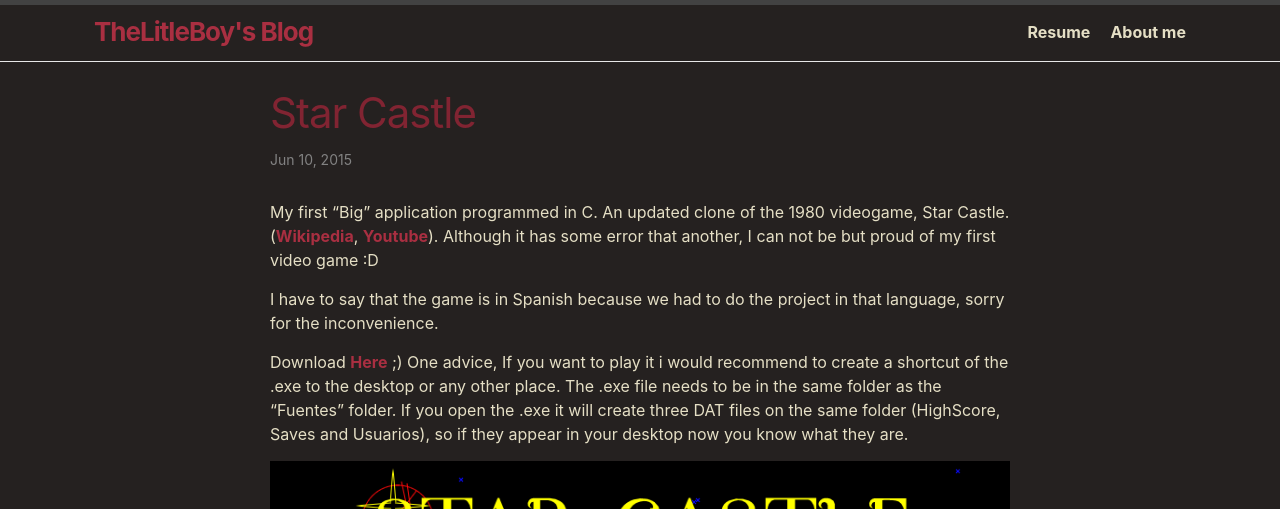
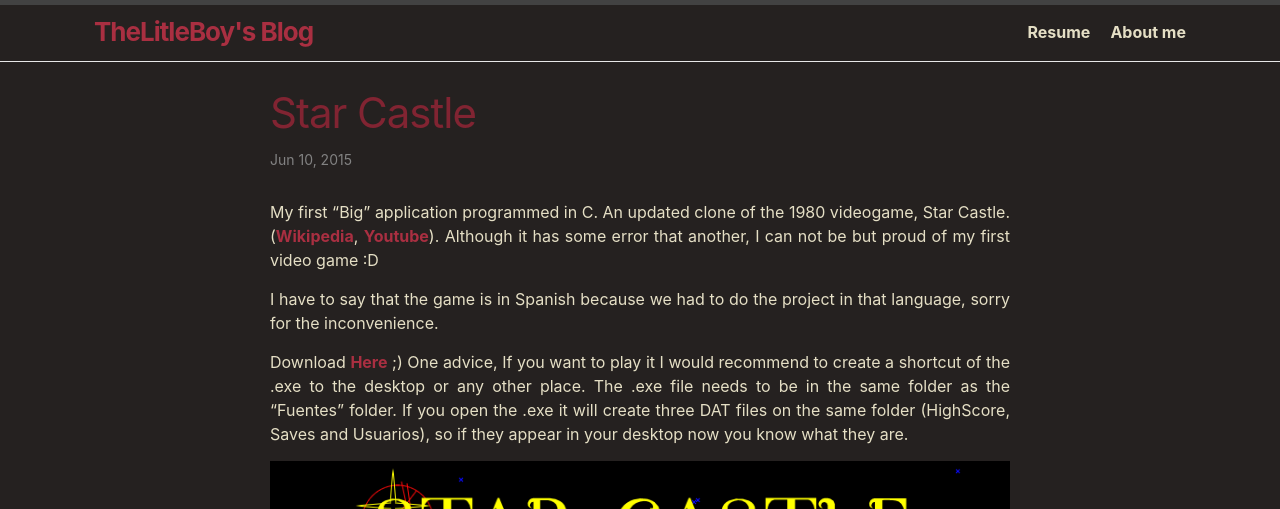
Before and after one commit to thelitelboy/thelitelboy.github.io, a Jekyll site: the page built from _posts/2015-06-10-star-castle.markdown, in a window 1280 px wide. Shown: the top 509 px of the page. Built offline with Jekyll 4.4.1, drawn with Linux system fonts in a browser that asks for light colours.

Commit message:
Text justified

```diff
--- a/_posts/2015-06-10-star-castle.markdown
+++ b/_posts/2015-06-10-star-castle.markdown
@@ -11,7 +11,7 @@ My first "Big" application programmed in C. An updated clone of the 1980 videoga
 
 I have to say that the game is in Spanish because we had to do the project in that language, sorry for the inconvenience.
 
-Download [**Here**][SC-Download] ;) One advice, If you want to play it i would recommend to create a shortcut of the .exe to the desktop or any other place. The .exe file needs to be in the same folder as the "Fuentes" folder. If you open the .exe it will create three DAT files on the same folder (HighScore, Saves and Usuarios), so if they appear in your desktop now you know what they are.
+Download [**Here**][SC-Download] ;) One advice, If you want to play it I would recommend to create a shortcut of the .exe to the desktop or any other place. The .exe file needs to be in the same folder as the "Fuentes" folder. If you open the .exe it will create three DAT files on the same folder (HighScore, Saves and Usuarios), so if they appear in your desktop now you know what they are.
 
 ![Title Page IMG][SC-TitleImage]
 
--- a/_sass/minima/_layout.scss
+++ b/_sass/minima/_layout.scss
@@ -179,6 +179,8 @@
 .page-content {
   padding: $spacing-unit 0;
   flex: 1;
+  text-align: justify;
+  text-justify: inter-word;
 }
 
 .page-heading {
@@ -212,6 +214,7 @@
   display: block;
   color: $text-color;
   @include relative-font-size(0.9);
+  text-align: left;
 }
 
 .post-div{
```
